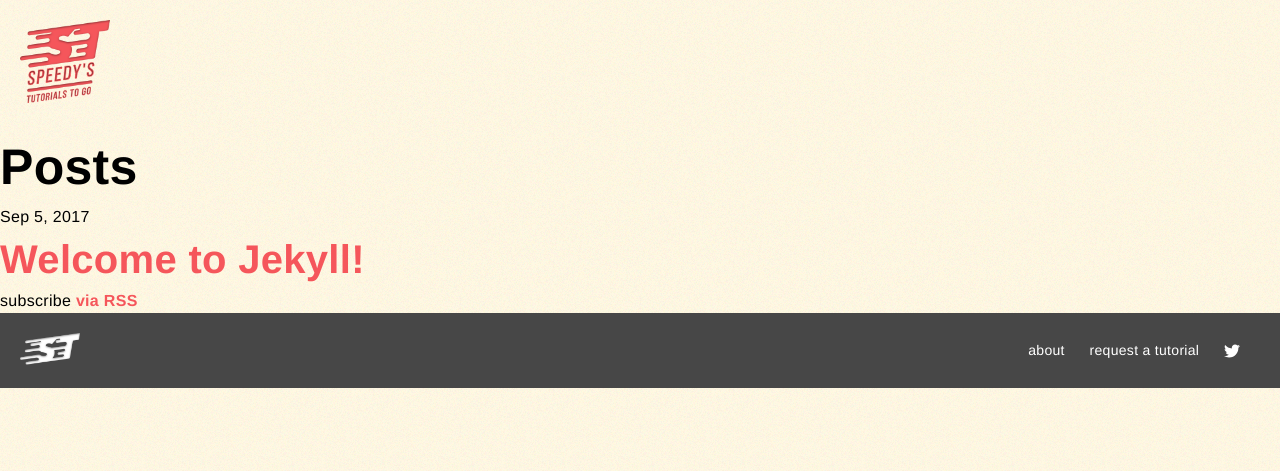
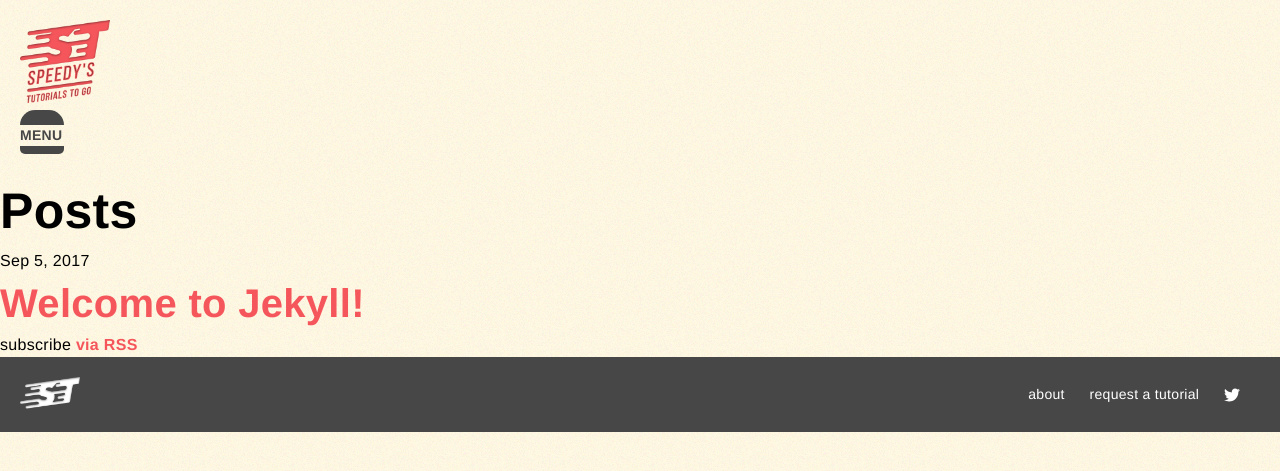
Before and after one commit to danmorrisonNZ/speedyTuts, a Jekyll site: the page built from index.html, in a window 1280 px wide. Shown: the top 471 px of the page. Built offline with Jekyll 4.4.1, drawn with Linux system fonts in a browser that asks for light colours.

Commit message:
create hamburger menu with styles

```diff
--- a/_includes/header.html
+++ b/_includes/header.html
@@ -3,7 +3,13 @@
   <div class="wrapper">
 
     <a href="{{ site.baseurl }}/"><div class="logo"></div></a>
-
+    <a href="#">
+      <div id="hamburger-menu">
+        <div class="top-bun black-background"></div>
+        <p class="caps heavy sml black-text">Menu</p>
+        <div class="bottom-bun black-background"></div>
+      </div>
+    </a>
     <nav class="site-nav">
       <a href="#" class="menu-icon">
 
--- a/_sass/_base.scss
+++ b/_sass/_base.scss
@@ -79,6 +79,19 @@ a {
   }
 }
 
+#hamburger-menu{
+  .top-bun{
+    width: 44px;
+    height: 15px;
+    border-radius:24px 24px 0px 0px;
+  }
+  .bottom-bun{
+    width: 44px;
+    height: 8px;
+    border-radius:0px 0px 5px 5px;
+  }
+}
+
 .site-footer{
   background-color: $black;
   .social-media-list{
```
